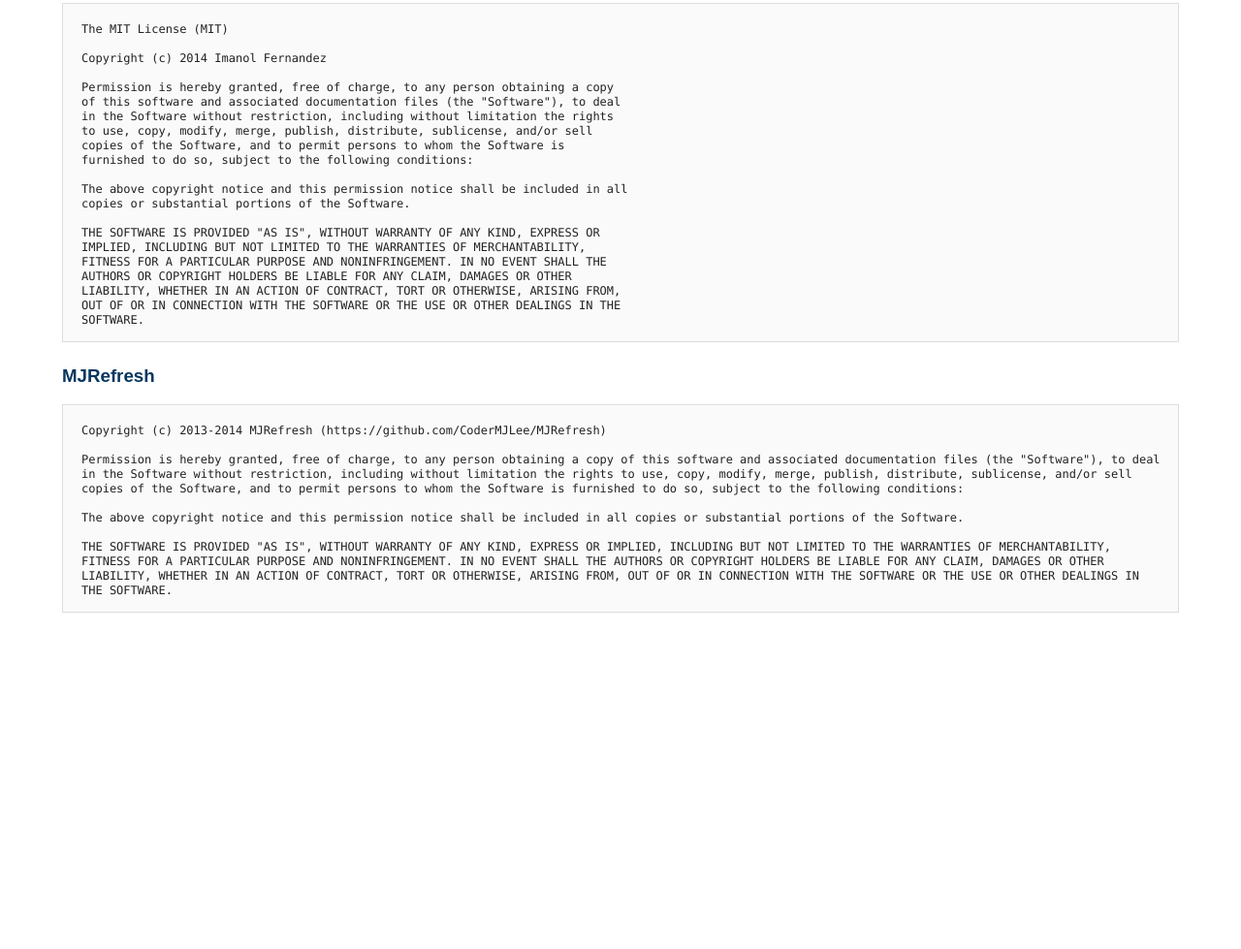
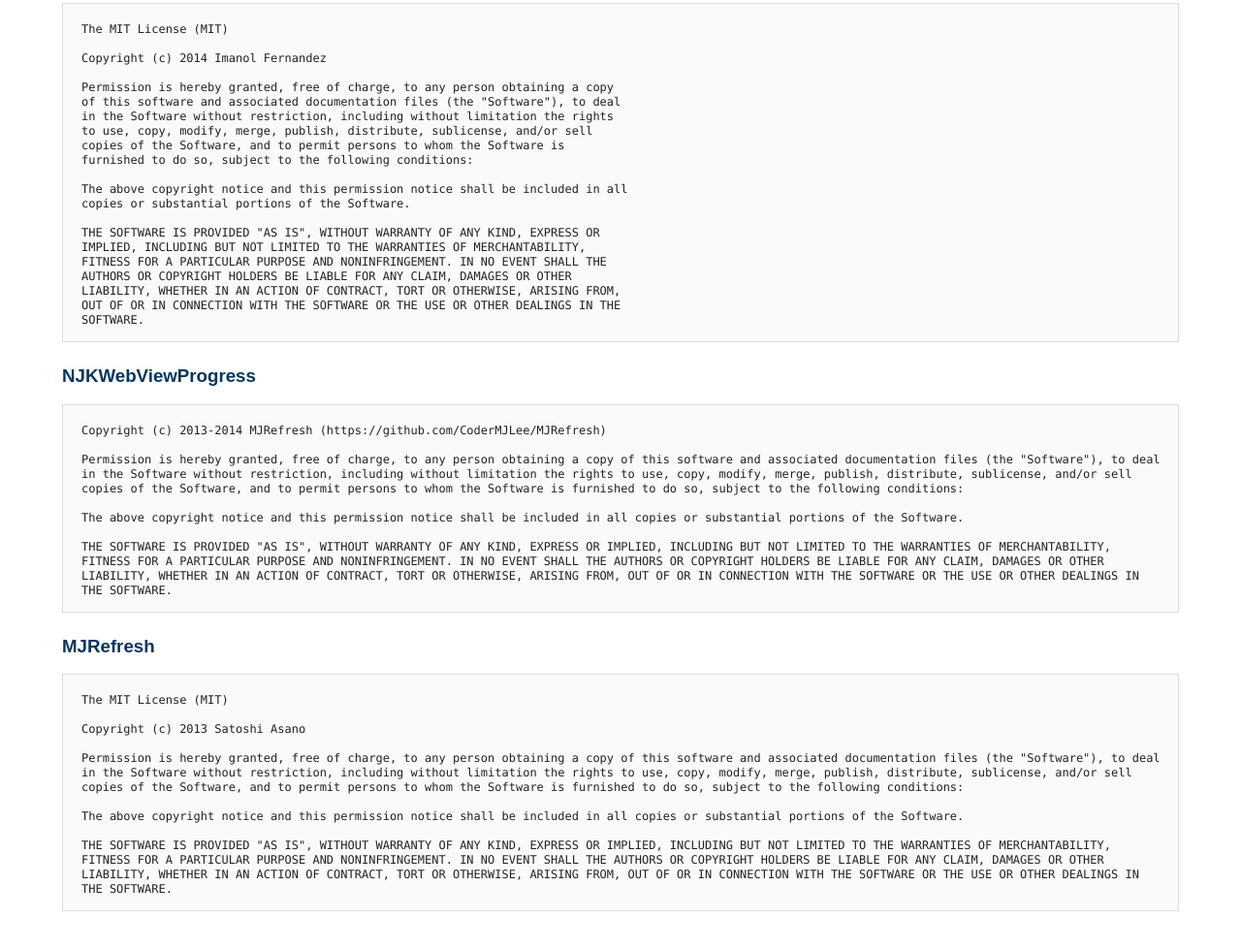
Before and after one commit to chenweiyj/chenweiyj.github.io, a website: page openlibrary/foyo/ios_foyo.html in a window 1280 px wide. Shown: the part 1876-2855 px from the top of the page at 97% size. Before the commit the page ends 2597 px from the top, so only its background shows below. Drawn offline with Linux system fonts and the light colour scheme.

Commit message:
Update ios_foyo.html

```diff
--- a/openlibrary/foyo/ios_foyo.html
+++ b/openlibrary/foyo/ios_foyo.html
@@ -157,7 +157,7 @@
 OUT OF OR IN CONNECTION WITH THE SOFTWARE OR THE USE OR OTHER DEALINGS IN THE
 SOFTWARE.
 </code></pre></div>
-<h3>MJRefresh</h3>
+<h3>NJKWebViewProgress</h3>
 <div class="codehilite"><pre><code>
 Copyright (c) 2013-2014 MJRefresh (https://github.com/CoderMJLee/MJRefresh)
 
@@ -167,6 +167,19 @@
 
 THE SOFTWARE IS PROVIDED "AS IS", WITHOUT WARRANTY OF ANY KIND, EXPRESS OR IMPLIED, INCLUDING BUT NOT LIMITED TO THE WARRANTIES OF MERCHANTABILITY, FITNESS FOR A PARTICULAR PURPOSE AND NONINFRINGEMENT. IN NO EVENT SHALL THE AUTHORS OR COPYRIGHT HOLDERS BE LIABLE FOR ANY CLAIM, DAMAGES OR OTHER LIABILITY, WHETHER IN AN ACTION OF CONTRACT, TORT OR OTHERWISE, ARISING FROM, OUT OF OR IN CONNECTION WITH THE SOFTWARE OR THE USE OR OTHER DEALINGS IN THE SOFTWARE.
 </code></pre></div>
+<h3>MJRefresh</h3>
+<div class="codehilite"><pre><code>
+The MIT License (MIT)
+
+Copyright (c) 2013 Satoshi Asano
+
+Permission is hereby granted, free of charge, to any person obtaining a copy of this software and associated documentation files (the "Software"), to deal in the Software without restriction, including without limitation the rights to use, copy, modify, merge, publish, distribute, sublicense, and/or sell copies of the Software, and to permit persons to whom the Software is furnished to do so, subject to the following conditions:
+
+The above copyright notice and this permission notice shall be included in all copies or substantial portions of the Software.
+
+THE SOFTWARE IS PROVIDED "AS IS", WITHOUT WARRANTY OF ANY KIND, EXPRESS OR IMPLIED, INCLUDING BUT NOT LIMITED TO THE WARRANTIES OF MERCHANTABILITY, FITNESS FOR A PARTICULAR PURPOSE AND NONINFRINGEMENT. IN NO EVENT SHALL THE AUTHORS OR COPYRIGHT HOLDERS BE LIABLE FOR ANY CLAIM, DAMAGES OR OTHER LIABILITY, WHETHER IN AN ACTION OF CONTRACT, TORT OR OTHERWISE, ARISING FROM, OUT OF OR IN CONNECTION WITH THE SOFTWARE OR THE USE OR OTHER DEALINGS IN THE SOFTWARE.
+</code></pre></div>
+
 
 </div> <!-- .root -->
 
```
